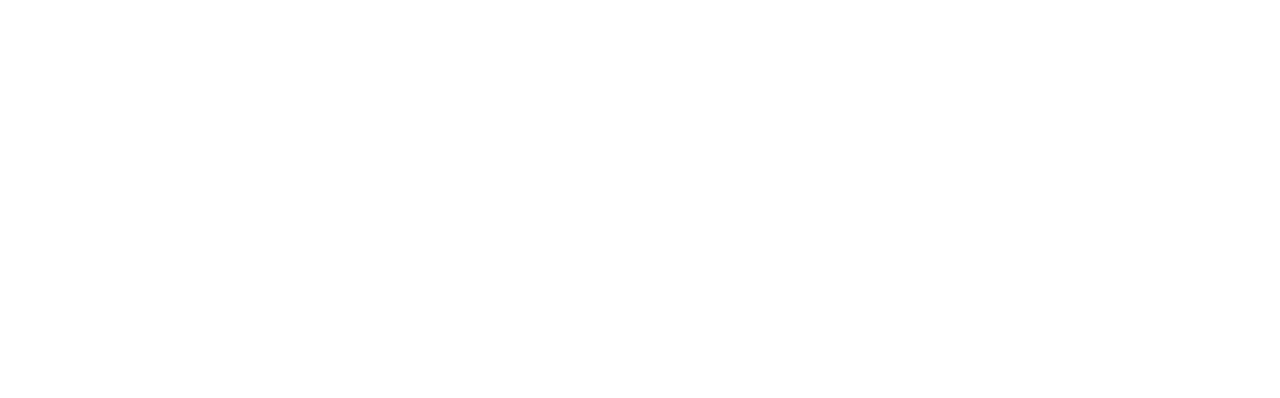
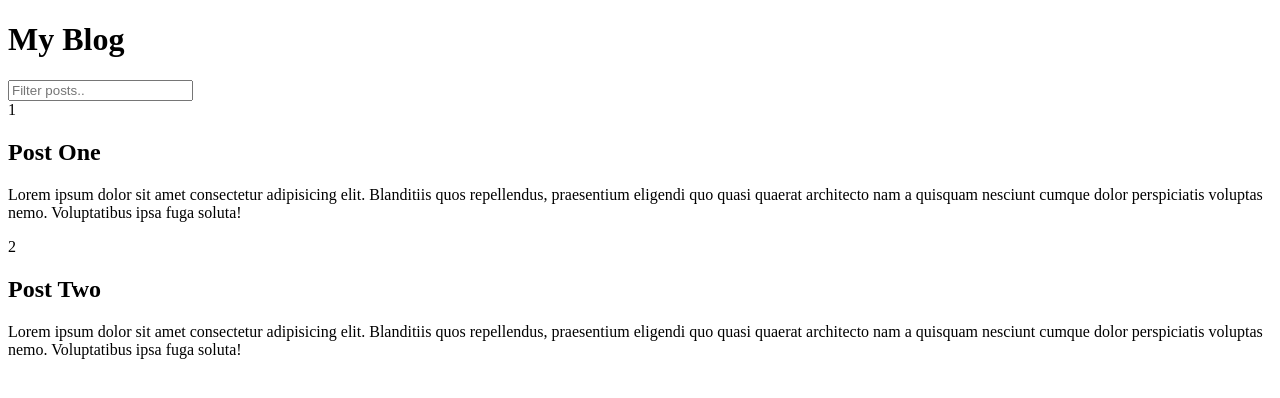
Before and after one commit to smkattoula/VanillaJS-Infinite-Scrolling-BlogPost, a plain HTML site: page index.html in a window 1280 px wide. Drawn offline with Linux system fonts and the light colour scheme.

Commit message:
create HTML markup

```diff
--- a/index.html
+++ b/index.html
@@ -7,6 +7,50 @@
     <title>Infinite Scroll Blog</title>
   </head>
   <body>
+    <h1>My Blog</h1>
+
+    <div class="filter-container">
+      <input
+        type="text"
+        id="filter"
+        class="filter"
+        placeholder="Filter posts.."
+      />
+    </div>
+
+    <div id="post-container">
+      <div class="post">
+        <div class="number">1</div>
+        <div class="post-info">
+          <h2 class="post-title">Post One</h2>
+          <p class="post-body">
+            Lorem ipsum dolor sit amet consectetur adipisicing elit. Blanditiis
+            quos repellendus, praesentium eligendi quo quasi quaerat architecto
+            nam a quisquam nesciunt cumque dolor perspiciatis voluptas nemo.
+            Voluptatibus ipsa fuga soluta!
+          </p>
+        </div>
+      </div>
+      <div class="post">
+        <div class="number">2</div>
+        <div class="post-info">
+          <h2 class="post-title">Post Two</h2>
+          <p class="post-body">
+            Lorem ipsum dolor sit amet consectetur adipisicing elit. Blanditiis
+            quos repellendus, praesentium eligendi quo quasi quaerat architecto
+            nam a quisquam nesciunt cumque dolor perspiciatis voluptas nemo.
+            Voluptatibus ipsa fuga soluta!
+          </p>
+        </div>
+      </div>
+    </div>
+
+    <div class="loader">
+      <div class="circle"></div>
+      <div class="circle"></div>
+      <div class="circle"></div>
+    </div>
+
     <script src="script.js"></script>
   </body>
 </html>
```
